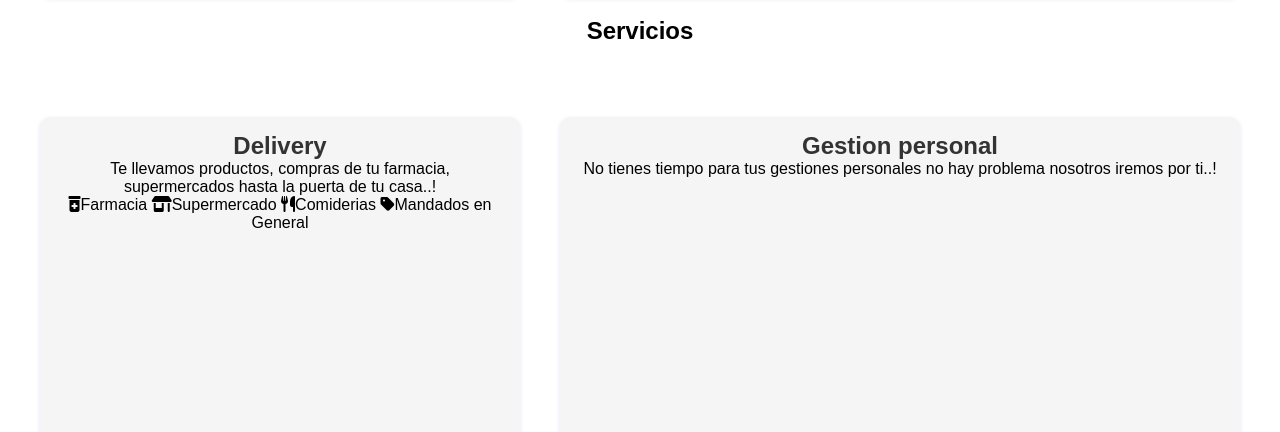
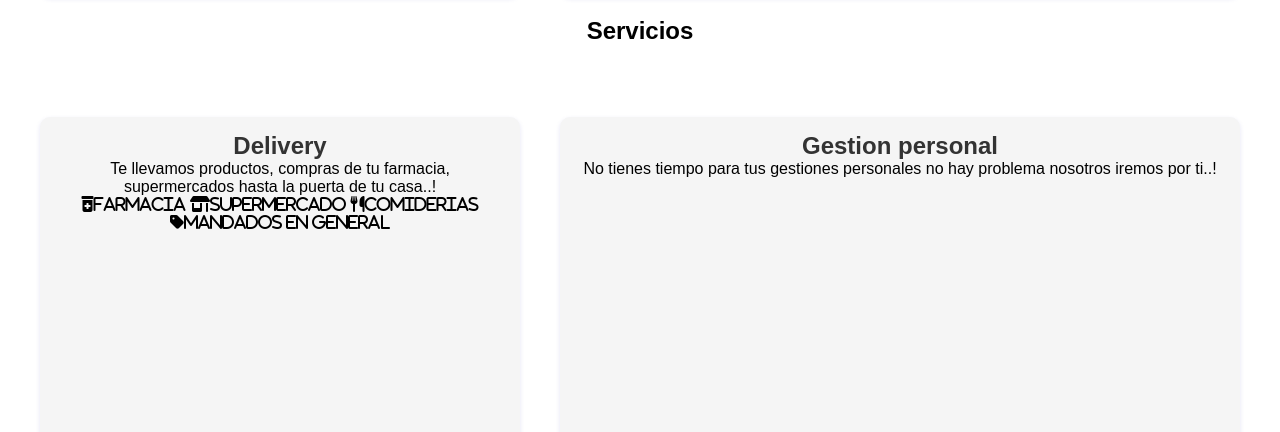
Before and after one commit to Rudolph-NI/griffindor, a plain HTML site: page Pagina WEB Ultima version/index.html in a window 1280 px wide. Shown: the part 1035-1467 px from the top of the page. Drawn offline with Linux system fonts and the light colour scheme.

Commit message:
Update index.html

```diff
--- a/Pagina WEB Ultima version/index.html
+++ b/Pagina WEB Ultima version/index.html
@@ -70,40 +70,52 @@
         <section class="GridContainer">
             <div class="TitulosH2Main Mandaditos">
                 <h2>Delivery Mandaditos</h2>
+                <div class="centrado">
                     <p>
                         Nos especializamos en la rapidez de entrega del servicio solicitado,
                         haciendo que usted quede satisfecho en la ocupación de nuestros servicios.
                     </p>
+                </div>
+
 
             </div>
             <div class="TitulosH2Main Ubicacion">
                 <h2>Nuestra ubicación</h2>
+                <div class="centrado">
                     <p>
                         Estamos ubicados: De la rotonda del centro de salud de Agrimersa, 30 metros al oeste.
                         Barrio Ernesto Thelman, Jinotepe-Carazo.
                     </p>
                     <img src="./imgs/Ubicacion.png" class="CuerpoImagen">
                 </div>
+            </div>
             <div class="Servicios">
                 <h2>Servicios</h2>
             </div>
             <div class="TitulosH2Main Delivery">
                 <h2>Delivery</h2>
+                <div class="centrado">
                     <p>
                         Te llevamos productos, compras de tu farmacia, supermercados hasta la
                         puerta de tu casa..!
                     </p>
-                <a><i class="fa-solid fa-prescription-bottle-medical"></i>Farmacia</a>
-                <a><i class="fa-solid fa-shop"></i>Supermercado</a>
-                <a><i class="fa-solid fa-utensils"></i>Comiderias</a>
-                <a><i class="fa-solid fa-tag"></i>Mandados en General</a>
+                    <div class="DeliveryIconos">
+                        <a class="fa-solid fa-prescription-bottle-medical">Farmacia</a>
+                        <a class="fa-solid fa-shop">Supermercado</a>
+                        <a class="fa-solid fa-utensils">Comiderias</a>
+                        <a class="fa-solid fa-tag">Mandados en General</a>
+                    </div>
+
+                </div>
             </div>
             <div class="TitulosH2Main Gpersonal">
                 <h2>Gestion personal</h2>
+                <div class="centrado">
                     <p>
                         No tienes tiempo para tus gestiones personales no hay problema
-                    nosotros iremos por ti..!</b>
+                        nosotros iremos por ti..!
                     </p>
+                </div>
             </div>
 
 
```
Lines whose indentation alone changed are shown as unchanged.
